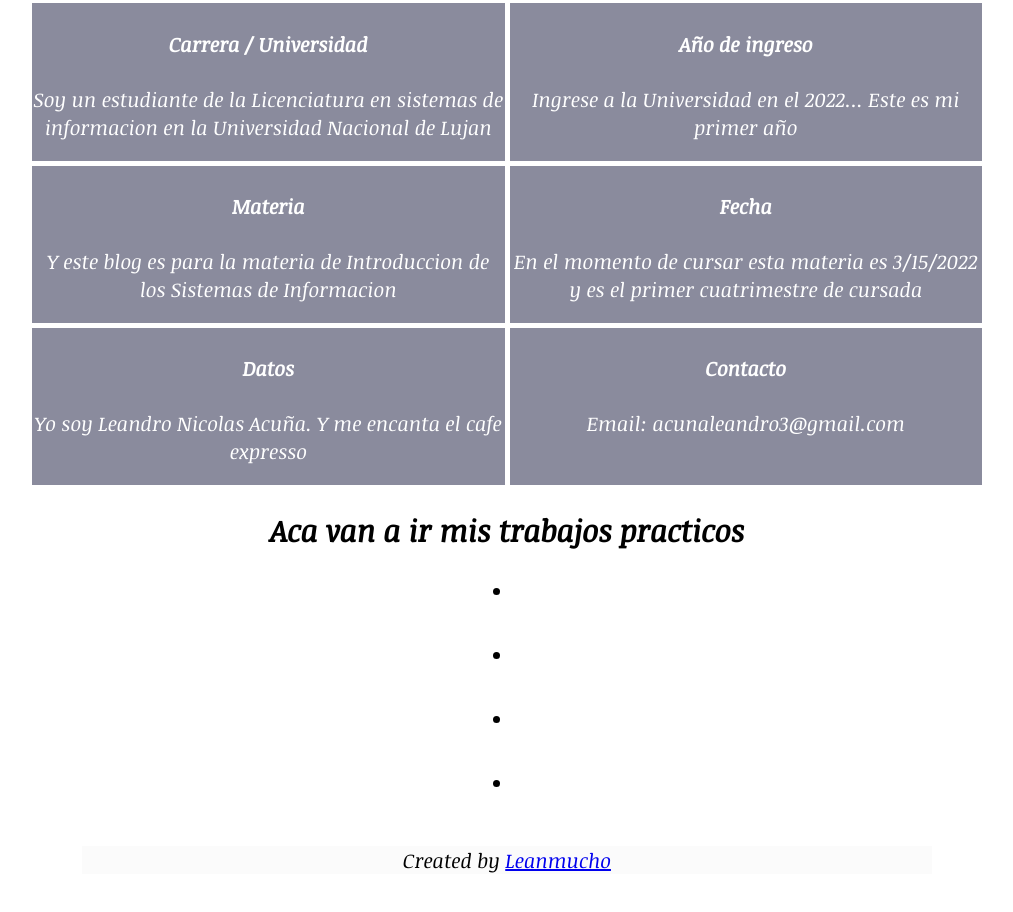
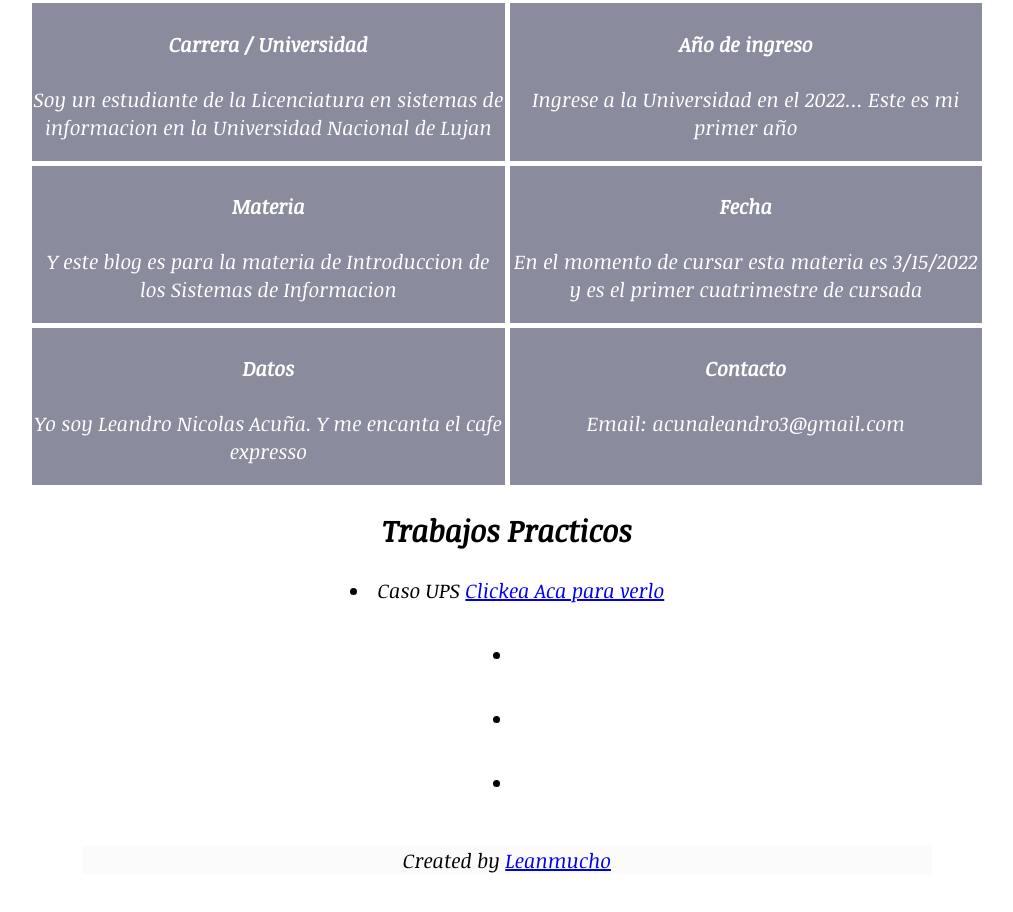
Before and after one commit to Leanmucho/Blog, a website: page index.html in a window 1280 px wide. Shown: the part 472-1384 px from the top of the page, without its empty margins (133-1146 px from the left). Drawn offline with nearby package versions, Linux system fonts and the light colour scheme.

Commit message:
Add tp section

```diff
--- a/index.html
+++ b/index.html
@@ -38,9 +38,9 @@
             <div class="Card-main" data-aos="fade-left"><h4>Contacto</h4><p>Email: acunaleandro3@gmail.com</p></div>
         </main>
         <section class="Section">
-            <h2>Aca van a ir mis trabajos practicos</h2>
+            <h2>Trabajos Practicos</h2>
             <div class="Section-ul">
-                <li></li>
+                <li>Caso UPS <a href="/tp/casoUPS/casoUPS.html">Clickea Aca para verlo</a></li>
                 <li></li>
                 <li></li>
                 <li></li>
--- /dev/null
+++ b/tp/casoUPS/casoUPS.css
@@ -0,0 +1,12 @@
+*{
+    box-sizing: border-box;
+    margin: 0;
+    padding: 0;
+}
+.embed-UPS {
+    width: 100%;
+    height: 100vh;
+    position: relative;
+    overflow: hidden;
+    background-color: #000;
+}
```
Also changed, not shown: tp/casoUPS/casoUPS.html (added, +13 -0 lines), 1 other file.
